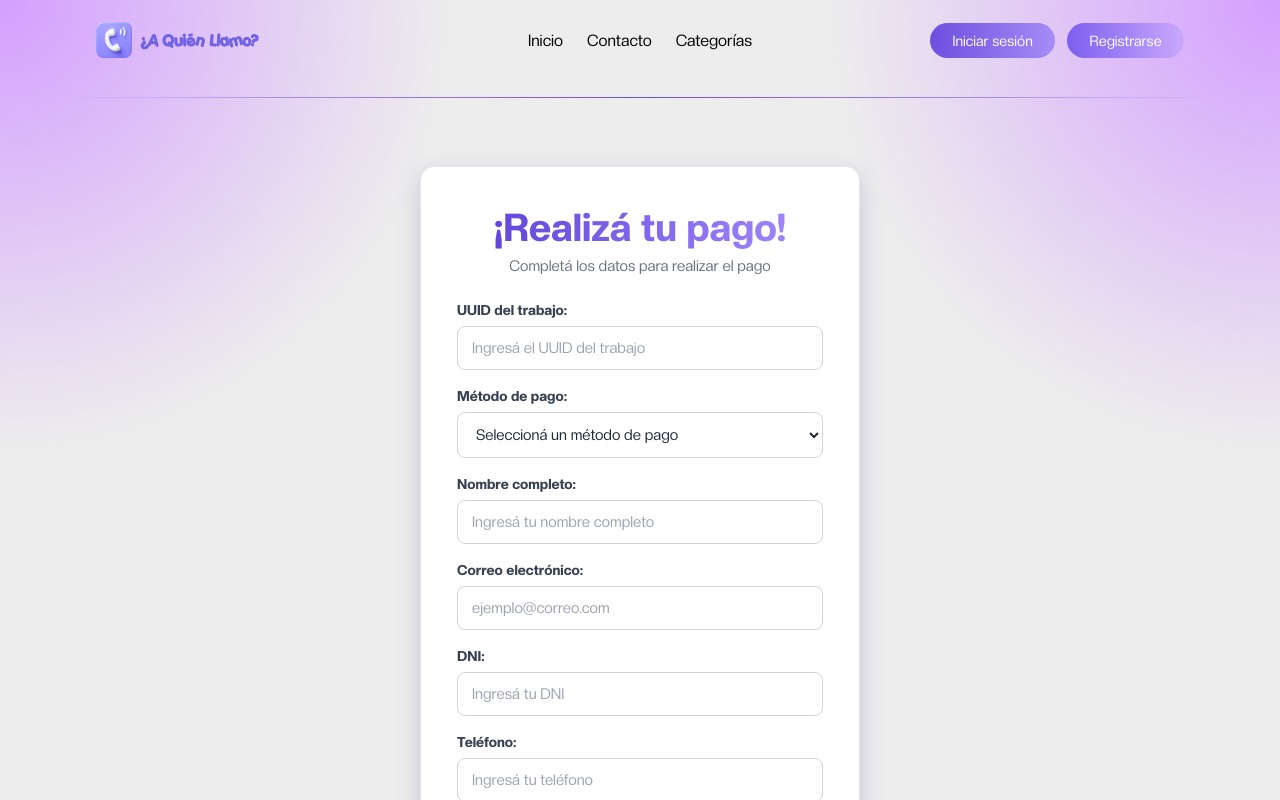
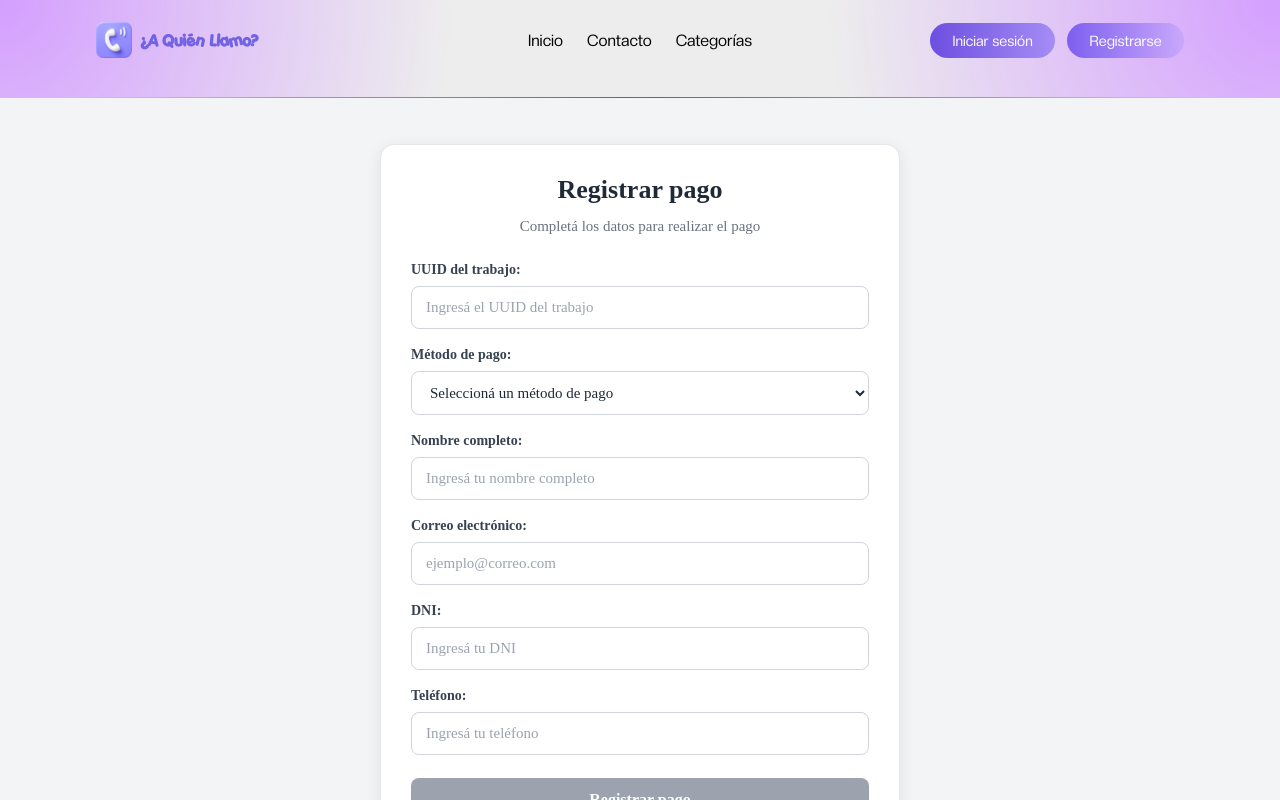
Before and after one commit to helloitsmxri/tp-final-a-quien-llamo-front-, an Angular app: page /pagos in a window 1280 px wide. Shown: the top 800 px of the page. Built offline with nearby package versions, Linux system fonts and the light colour scheme.

Commit message:
Revert "Pago (CAMBIOS ESTÉTICOS)"
This reverts commit ff7708f11da1dd9115317a6e3ae5e0b747fdf0c1.

```diff
--- a/src/app/pago/pages/form-pago/form-pago.css
+++ b/src/app/pago/pages/form-pago/form-pago.css
@@ -1,39 +1,32 @@
-.register-container{
-    display: flex;
-    justify-content: center;
-    align-items: center;
-    min-height: 100vh;
-    padding: 40px 20px;
-    font-family: "Creato Display", Arial, sans-serif;
+
+.register-container {
+  min-height: 100vh;
+  display: flex;
+  justify-content: center;
+  align-items: center;
+  padding: 30px 15px;
+  background-color: #f3f4f6;
+  box-sizing: border-box;
 }
 
 .register-card {
   width: 100%;
-  max-width: 440px;
-  padding: 40px 36px;
+  max-width: 520px;
+  padding: 30px;
   background-color: #ffffff;
   border-radius: 14px;
-  box-shadow: 0 8px 24px rgba(90, 70, 160, 0.25);
+  box-shadow: 0 4px 15px rgba(0, 0, 0, 0.08);
   border: 1px solid #e5e7eb;
   box-sizing: border-box;
 }
 
-.register-card{
-    box-sizing: border-box;
+.register-card h2 {
+  margin: 0 0 10px;
+  color: #1f2937;
+  font-size: 26px;
+  text-align: center;
 }
 
-.register-card h2 {
-    margin: 0 0 6px;
-    font-size: 2.4rem;
-    line-height: 1.1;
-    background: linear-gradient(90deg, #5b3fd6, #a58cff);
-    -webkit-background-clip: text;
-    background-clip: text;
-    color: transparent;
-    text-align: center;
-}
-
-/* texto de apoyo debajo del título */
 .register-card > p {
   margin: 0 0 25px;
   color: #6b7280;
--- a/src/app/pago/pages/form-pago/form-pago.html
+++ b/src/app/pago/pages/form-pago/form-pago.html
@@ -1,6 +1,6 @@
 <div class="register-container">
     <div class="register-card">
-        <h2>¡Realizá tu pago!</h2>
+        <h2>Registrar pago</h2>
         <p>Completá los datos para realizar el pago</p>
 
         <form class="formulario" [formGroup]="formulario"
@@ -27,11 +27,10 @@
                 <label for="metodoDePago">Método de pago:</label>
                 <select id="metodoDePago" formControlName="metodoDePago">
                     <option value="">Seleccioná un método de pago</option>
-                    <option value="EFECTIVO" selected disabled>Efectivo</option>
-                    <option value="TARJETA_CREDITO" selected disabled>Tarjeta de crédito</option>
-                    <option value="TARJETA_DEBITO" selected disabled>Tarjeta de débito</option>
-                    <option value="TRANSFERENCIA" selected disabled>Transferencia bancaria</option>
-                    <option value="MERCADO_PAGO">Mercado Pago</option>
+                    <option value="EFECTIVO">Efectivo</option>
+                    <option value="TARJETA_CREDITO">Tarjeta de crédito</option>
+                    <option value="TARJETA_DEBITO">Tarjeta de débito</option>
+                    <option value="TRANSFERENCIA">Transferencia bancaria</option>
                 </select>
 
                 @if (metodoDePago.invalid && metodoDePago.touched) {
```
